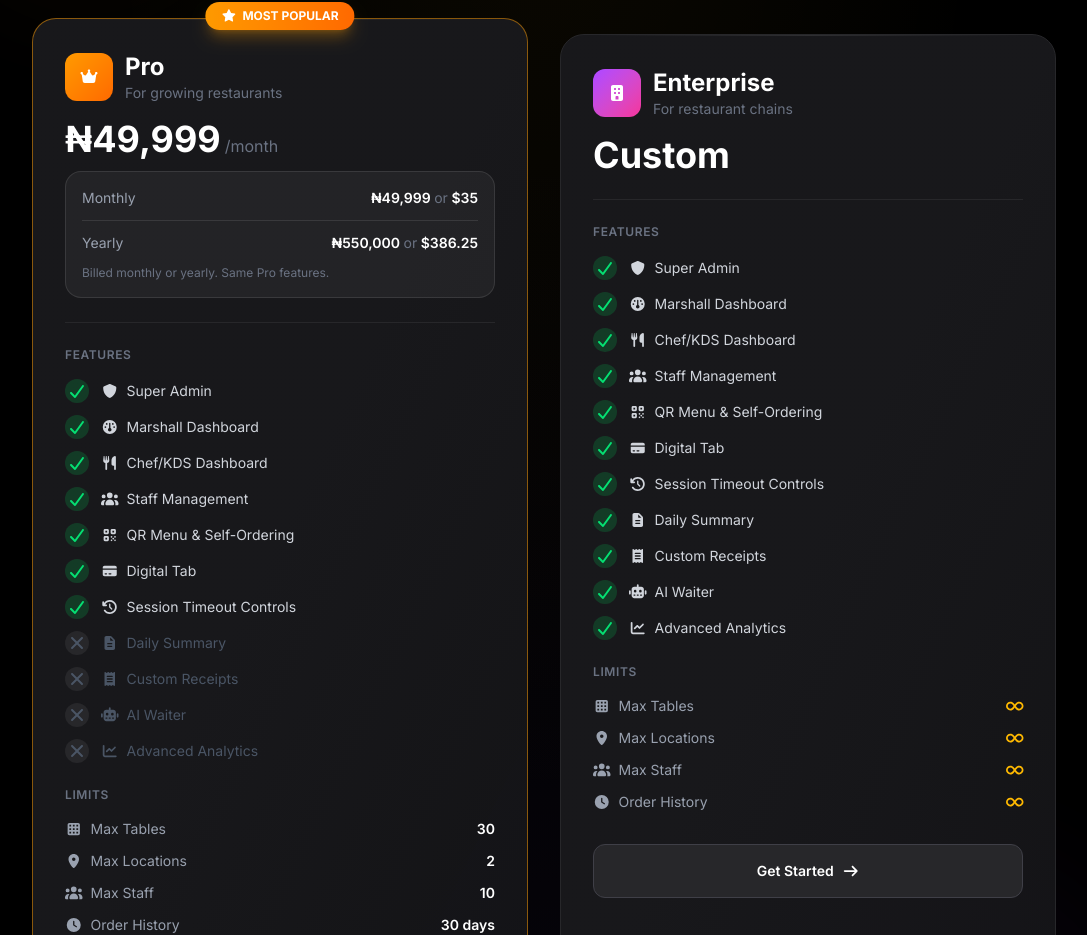
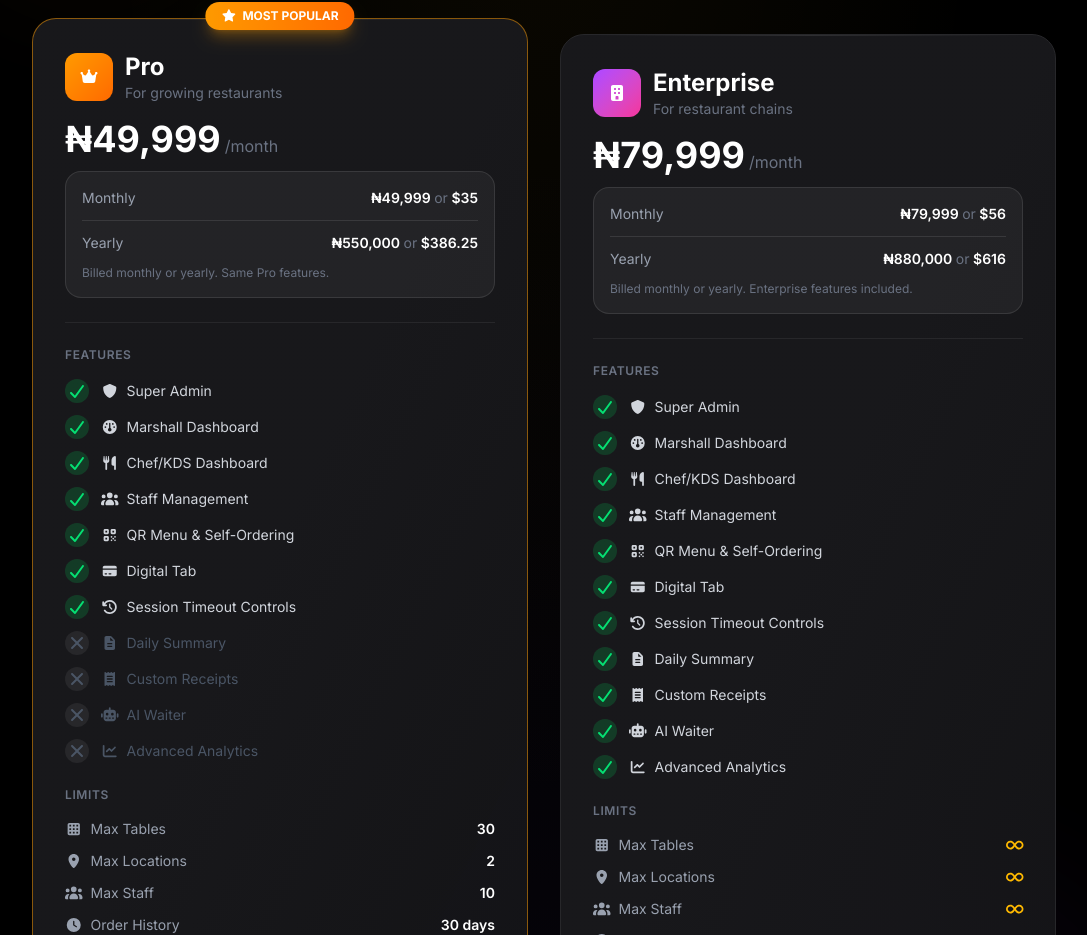
Before and after one commit to Godsom777/sharpTableWebsite, a React (Vite) app: page / in a window 1280 px wide. Shown: the part 4985-5920 px from the top of the page, without its empty margins (96-1183 px from the left). Built offline with nearby package versions, Linux system fonts and the light colour scheme.

Commit message:
feat: update PricingTiers component with pricing details and notes for clarity

```diff
--- a/components/Hero.tsx
+++ b/components/Hero.tsx
@@ -66,7 +66,7 @@ export const Hero: React.FC = () => {
           <span className="text-white font-medium">{' '}Less guesswork. <span className="text-amber-300 font-semibold">Less leakage.</span></span>
         </motion.p>
 
-        {/* CTA buttons */}
+        {/* CTA buttons  */}
         <motion.div
           initial={{ opacity: 0, y: 12 }}
           animate={{ opacity: 1, y: 0 }}
--- a/components/PricingTiers.tsx
+++ b/components/PricingTiers.tsx
@@ -277,11 +277,25 @@ export const PricingTiers: React.FC = () => {
         name: "Enterprise",
         icon: faBuilding,
         description: "For restaurant chains",
-        price: "Custom",
-        period: "",
+        price: "₦79,999",
+        period: "/month",
         tierKey: "enterprise" as const,
         accentColor: "from-purple-500 to-pink-500",
-        delay: 0.1
+        delay: 0.1,
+        priceNote: (
+          <div className="grid grid-cols-1 gap-3 text-sm">
+            <div className="flex items-center justify-between">
+              <span className="text-gray-400">Monthly</span>
+              <span className="text-white font-semibold">₦79,999 <span className="text-gray-500 font-normal">or</span> $56</span>
+            </div>
+            <div className="h-px bg-white/10" />
+            <div className="flex items-center justify-between">
+              <span className="text-gray-400">Yearly</span>
+              <span className="text-white font-semibold">₦880,000 <span className="text-gray-500 font-normal">or</span> $616</span>
+            </div>
+            <div className="text-xs text-gray-500">Billed monthly or yearly. Enterprise features included.</div>
+          </div>
+        )
       }
     ],
     []
```
